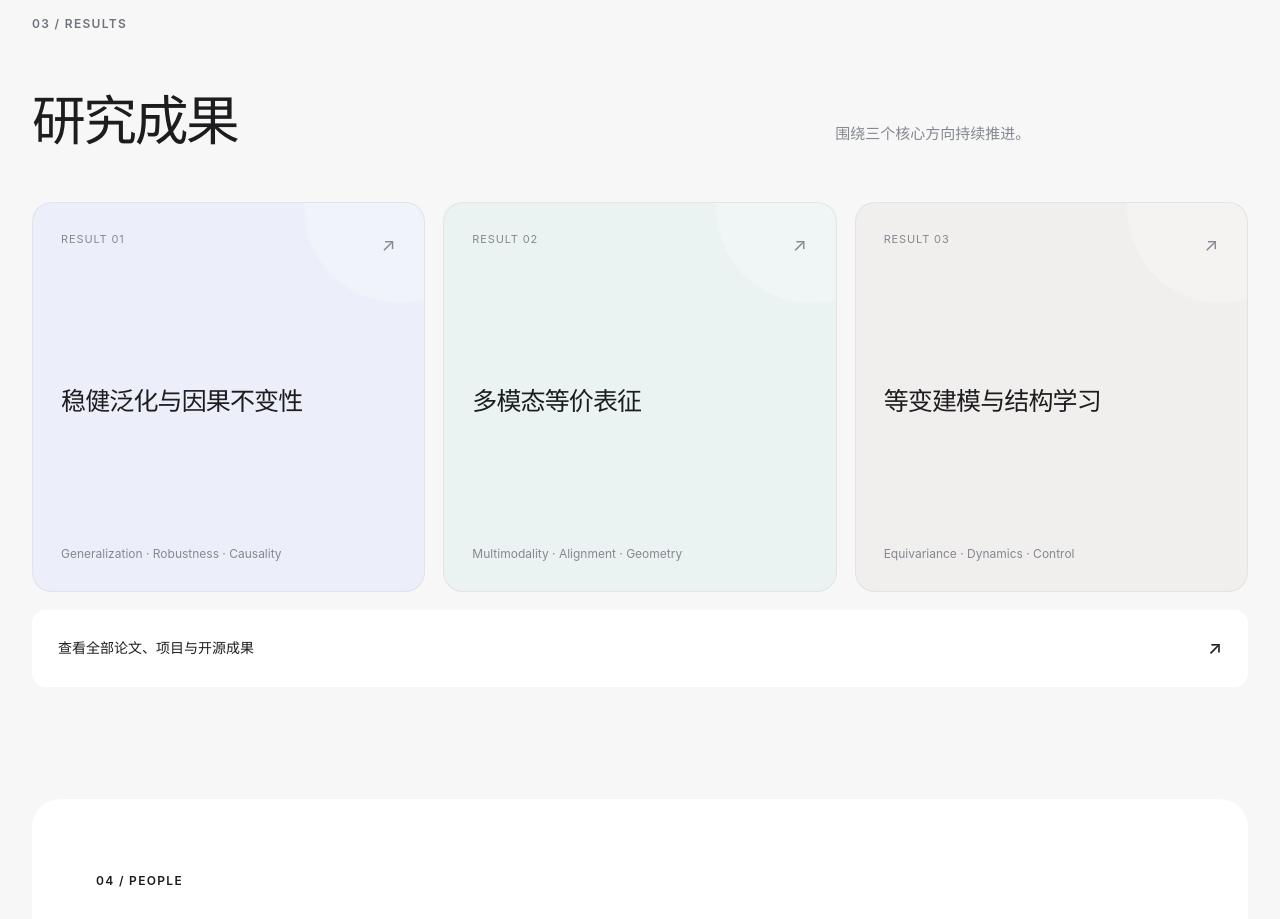
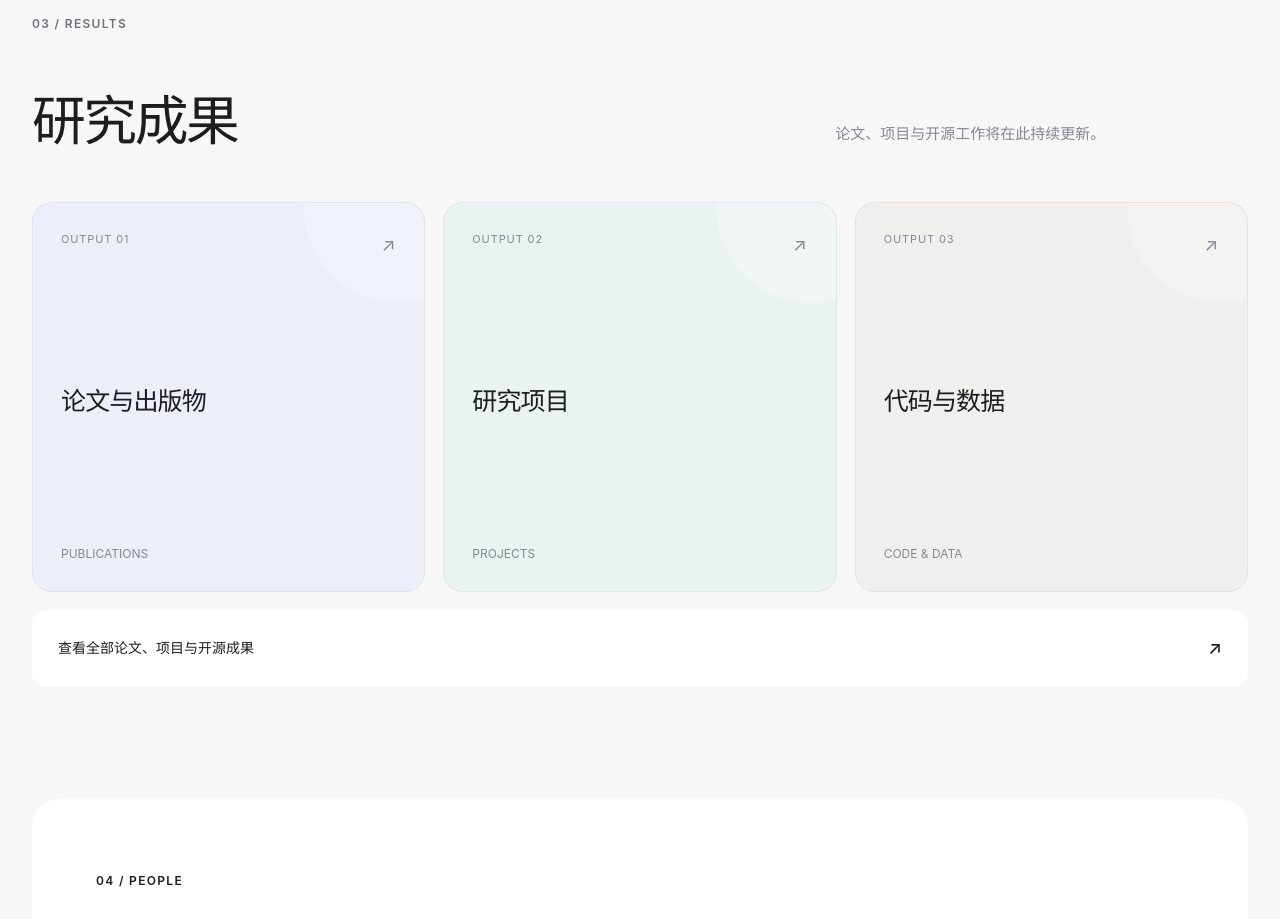
Before and after one commit to equivalab/equivalab.github.io, a plain HTML site: page index.html in a window 1280 px wide. Shown: the part 2180-3099 px from the top of the page. Drawn offline with Linux system fonts and the light colour scheme.

Commit message:
Organize results by output type

```diff
--- a/app.js
+++ b/app.js
@@ -31,13 +31,13 @@ const translations = {
     "research.r3.desc": "从复杂观测中恢复可组合的关系、动力学与因果结构。",
     "section.ideas": "RESULTS",
     "ideas.title": "研究<span>成果</span>",
-    "ideas.intro": "围绕三个核心方向持续推进。",
-    "ideas.q1": "稳健泛化与因果不变性",
-    "ideas.q1meta": "Generalization · Robustness · Causality",
-    "ideas.q2": "多模态等价表征",
-    "ideas.q2meta": "Multimodality · Alignment · Geometry",
-    "ideas.q3": "等变建模与结构学习",
-    "ideas.q3meta": "Equivariance · Dynamics · Control",
+    "ideas.intro": "论文、项目与开源工作将在此持续更新。",
+    "ideas.q1": "论文与出版物",
+    "ideas.q1meta": "PUBLICATIONS",
+    "ideas.q2": "研究项目",
+    "ideas.q2meta": "PROJECTS",
+    "ideas.q3": "代码与数据",
+    "ideas.q3meta": "CODE & DATA",
     "ideas.papers": "查看全部论文、项目与开源成果",
     "section.people": "PEOPLE",
     "people.title": "不同背景，<br />共同<span>探索。</span>",
@@ -87,13 +87,13 @@ const translations = {
     "research.r3.desc": "Recover compositional relationships, dynamics, and causal structure from complex observations.",
     "section.ideas": "RESULTS",
     "ideas.title": "Research <span>results</span>",
-    "ideas.intro": "Progress across three core directions.",
-    "ideas.q1": "Robust Generalization & Causal Invariance",
-    "ideas.q1meta": "Generalization · Robustness · Causality",
-    "ideas.q2": "Multimodal Equivalent Representations",
-    "ideas.q2meta": "Multimodality · Alignment · Geometry",
-    "ideas.q3": "Equivariant Modeling & Structure Learning",
-    "ideas.q3meta": "Equivariance · Dynamics · Control",
+    "ideas.intro": "Papers, projects, and open-source work will be updated here.",
+    "ideas.q1": "Papers & Publications",
+    "ideas.q1meta": "PUBLICATIONS",
+    "ideas.q2": "Research Projects",
+    "ideas.q2meta": "PROJECTS",
+    "ideas.q3": "Code & Data",
+    "ideas.q3meta": "CODE & DATA",
     "ideas.papers": "View all papers, projects, and open-source work",
     "section.people": "PEOPLE",
     "people.title": "Different backgrounds.<br />Shared <span>exploration.</span>",
--- a/index.html
+++ b/index.html
@@ -149,24 +149,24 @@
         <div class="section-index reveal">03 / <span data-i18n="section.ideas">RESULTS</span></div>
         <div class="ideas-header">
           <h2 class="display-heading reveal" data-i18n-html="ideas.title">研究<span>成果</span></h2>
-          <p class="reveal" data-i18n="ideas.intro">围绕三个核心方向持续推进。</p>
+          <p class="reveal" data-i18n="ideas.intro">论文、项目与开源工作将在此持续更新。</p>
         </div>
 
         <div class="question-grid">
           <article class="question-card reveal">
-            <div class="card-top"><span>RESULT 01</span><span class="card-mark">↗</span></div>
-            <h3 data-i18n="ideas.q1">稳健泛化与因果不变性</h3>
-            <p data-i18n="ideas.q1meta">Generalization · Robustness · Causality</p>
+            <div class="card-top"><span>OUTPUT 01</span><span class="card-mark">↗</span></div>
+            <h3 data-i18n="ideas.q1">论文与出版物</h3>
+            <p data-i18n="ideas.q1meta">PUBLICATIONS</p>
           </article>
           <article class="question-card reveal">
-            <div class="card-top"><span>RESULT 02</span><span class="card-mark">↗</span></div>
-            <h3 data-i18n="ideas.q2">多模态等价表征</h3>
-            <p data-i18n="ideas.q2meta">Multimodality · Alignment · Geometry</p>
+            <div class="card-top"><span>OUTPUT 02</span><span class="card-mark">↗</span></div>
+            <h3 data-i18n="ideas.q2">研究项目</h3>
+            <p data-i18n="ideas.q2meta">PROJECTS</p>
           </article>
           <article class="question-card reveal">
-            <div class="card-top"><span>RESULT 03</span><span class="card-mark">↗</span></div>
-            <h3 data-i18n="ideas.q3">等变建模与结构学习</h3>
-            <p data-i18n="ideas.q3meta">Equivariance · Dynamics · Control</p>
+            <div class="card-top"><span>OUTPUT 03</span><span class="card-mark">↗</span></div>
+            <h3 data-i18n="ideas.q3">代码与数据</h3>
+            <p data-i18n="ideas.q3meta">CODE & DATA</p>
           </article>
         </div>
 
```
